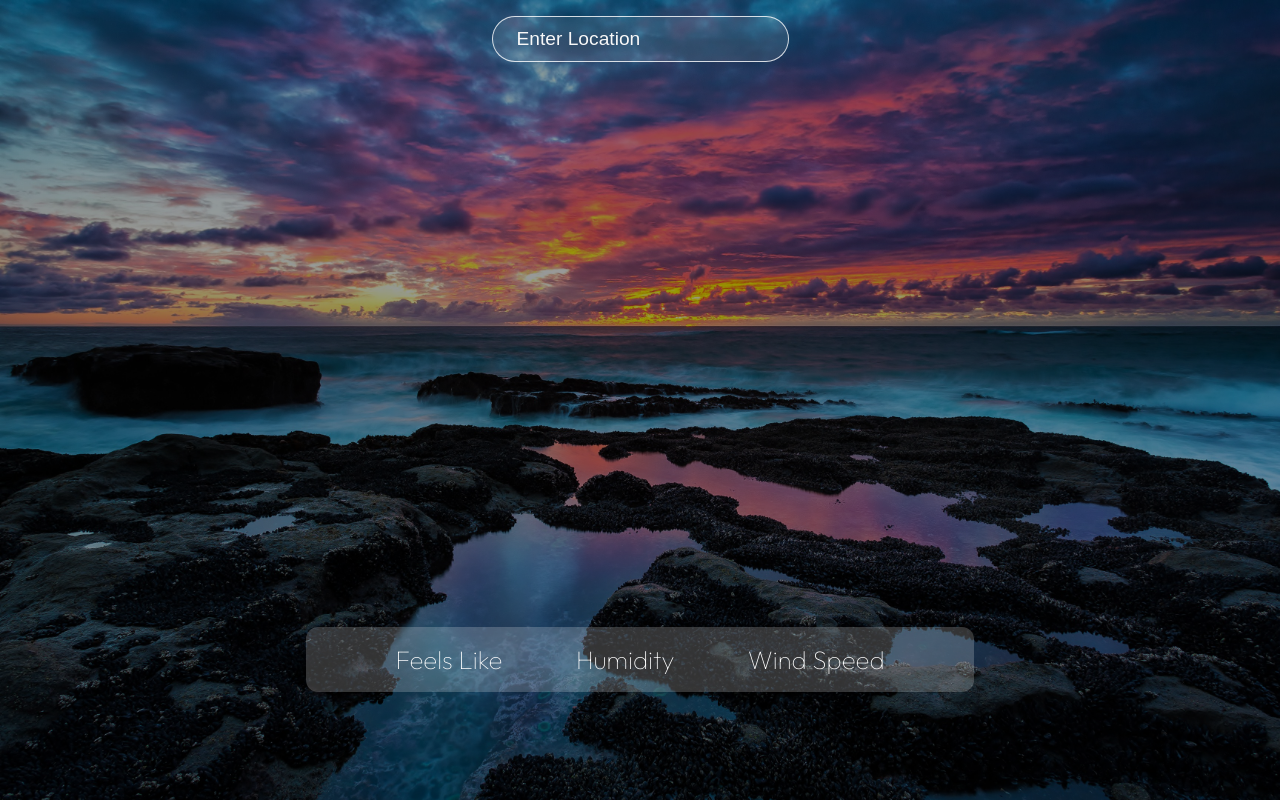
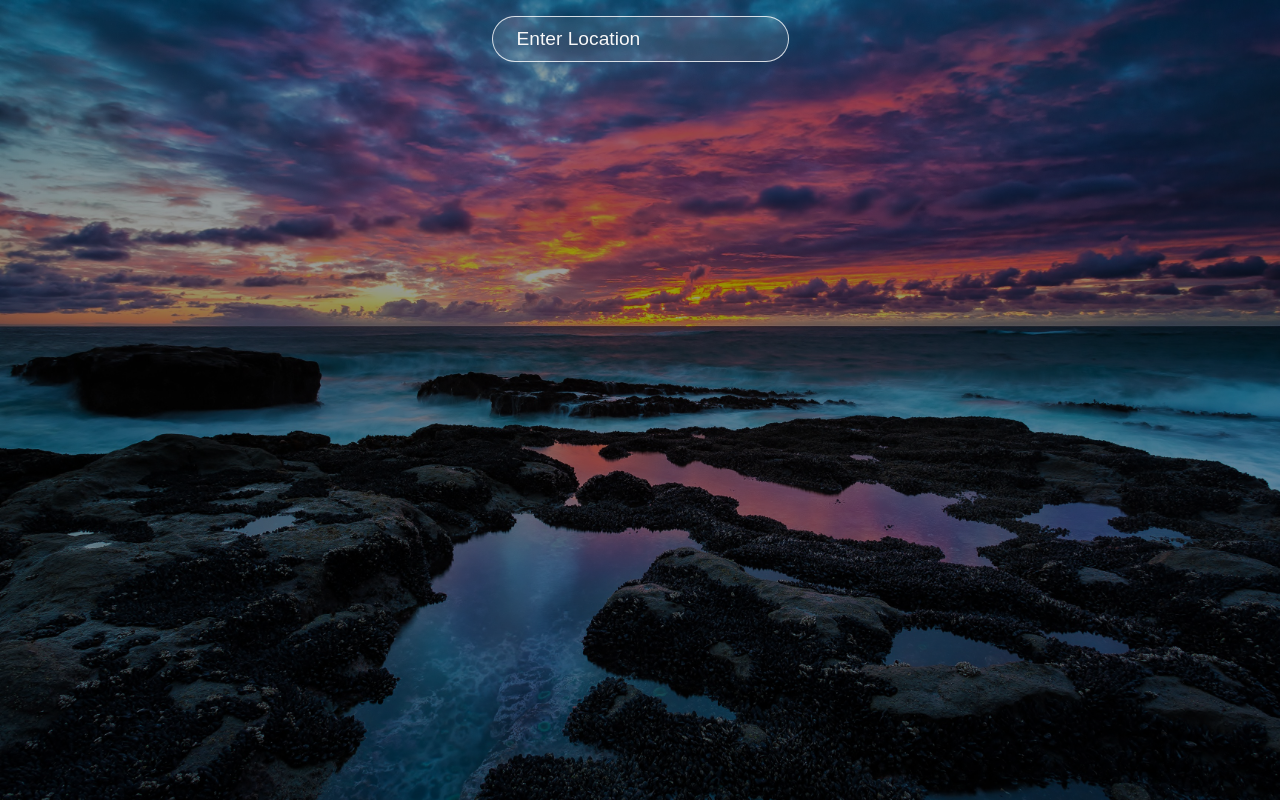
Before and after one commit to malvika93/weather-app-react, a React (Create React App) app: page / in a window 1280 px wide. Built offline with nearby package versions, Linux system fonts and the light colour scheme.

Commit message:
Handled Bottom display issue

```diff
--- a/src/App.js
+++ b/src/App.js
@@ -38,20 +38,24 @@ function App() {
         </div>
 
 
+        {data.name != undefined && (
           <div className="bottom">
             <div className="feels">
-              {data.main ? <p className='bold'> {data.main.feels_like}&deg;C</p> : null}
+              {data.main ? (
+                <p className="bold"> {data.main.feels_like}&deg;C</p>
+              ) : null}
               <p>Feels Like</p>
             </div>
             <div className="humidity">
-              {data.main ? <p className='bold'>{data.main.humidity}%</p> : null}
+              {data.main ? <p className="bold">{data.main.humidity}%</p> : null}
               <p>Humidity</p>
             </div>
             <div className="wind">
-              {data.wind ? <p className='bold'>{data.wind.speed} MPH</p> : null}
+              {data.wind ? <p className="bold">{data.wind.speed} MPH</p> : null}
               <p>Wind Speed</p>
             </div>
           </div>
+        )}
 
 
       </div>
```
